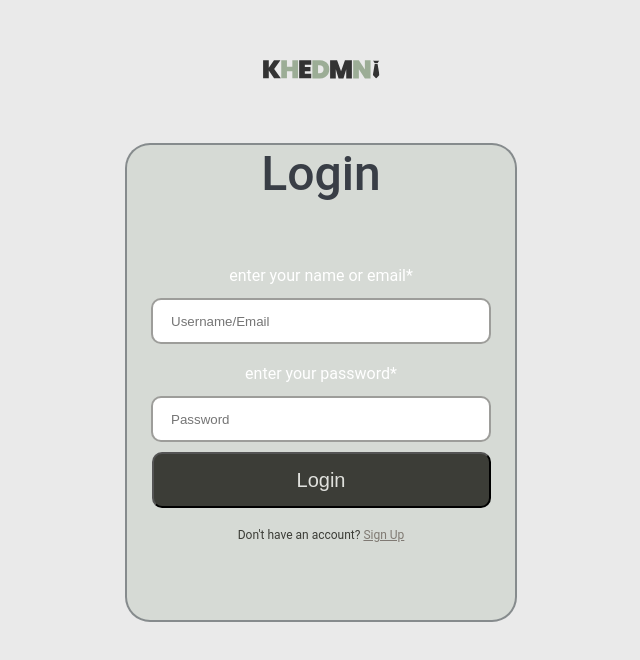
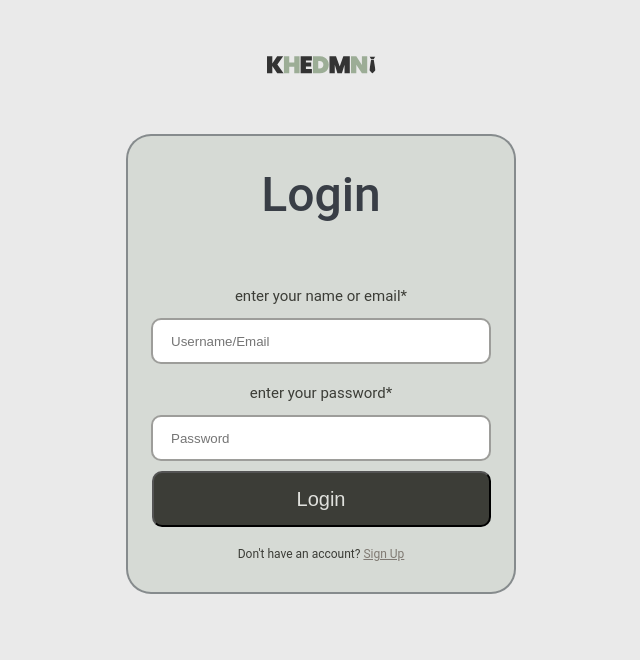
Before and after one commit to Djouriabd/khedmni-project, a React (Vite) app: page /login in a window 1280 px wide. Shown: the top 660 px of the page, without its empty margins (319-959 px from the left). Built offline with nearby package versions, Linux system fonts and the light colour scheme.

Commit message:
fix some errors on the login page

```diff
--- a/src/components2/Login.css
+++ b/src/components2/Login.css
@@ -1,29 +1,33 @@
-
 
 .login{
+    top: 0;
+    margin: 0;
+    padding: 0;
     left: 0;
     place-items: center;
 }
 
+
 img{
-    width: 232px;
-    height: 139px;
+    width: auto;
+    height: 130px;
     padding-left: -20px;
 }
 
 .login-form{
+    padding: 30px 0;
     place-items: center;
     display: flex;
     flex-direction: column;
-    width: 392px;
-    height: 479px;
+    width: 390px;
+    height: 460px;
     flex-shrink: 0;
     border-radius: 25px;
     border: 2px solid rgba(57, 62, 70, 0.50);
     background: rgba(156, 173, 150, 0.25);
 }
 
-label{
+.label-login{
     display: block;
     text-align: left;
     color: #3C3D37;
--- a/src/components2/Login.jsx
+++ b/src/components2/Login.jsx
@@ -8,9 +8,9 @@ function Login(){
             <img src={logoKhedmni} alt="logo"/>
             <form className='login-form'>
                 <h2 id='h2'>Login</h2>
-                <label htmlFor="email">enter your name or email*</label>
+                <label className='label-login' htmlFor="email">enter your name or email*</label>
                 <input type="email" placeholder='Username/Email'/>
-                <label htmlFor="email">enter your password*</label>
+                <label className='label-login' htmlFor="email">enter your password*</label>
                 <input type="email" placeholder='Password'/>
                 <button type='submit' className='submit'>Login</button>
                 <p className='sign'>Don't have an account? <a href="#">Sign Up</a></p>
```
